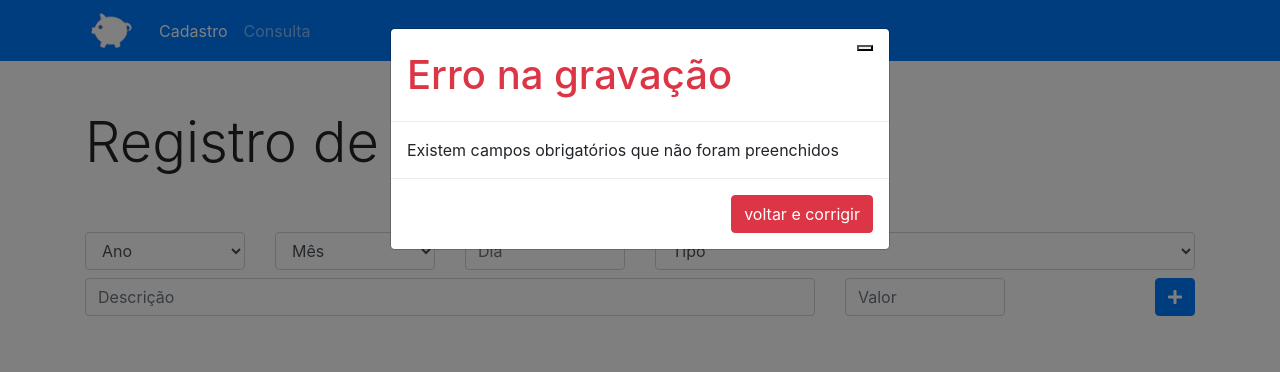
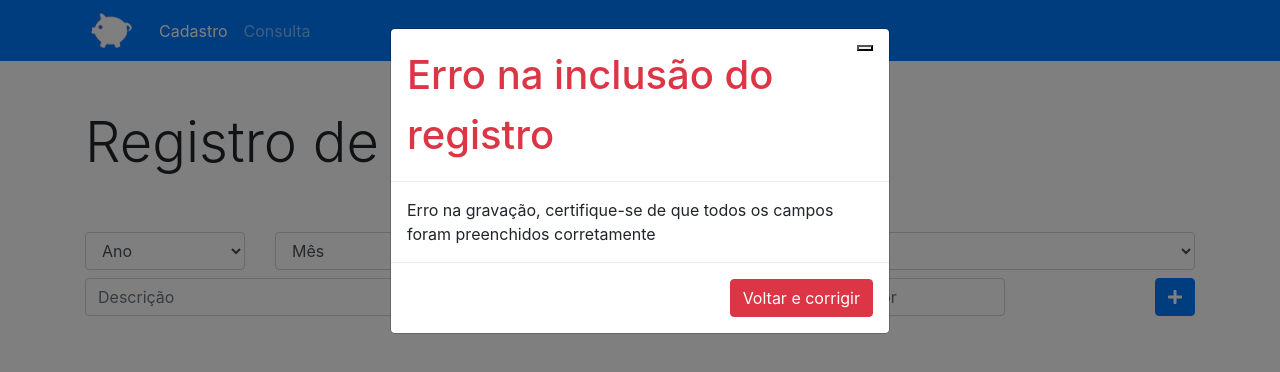
Before and after one commit to cosmo-matias/App_Orcamento_Pessoal, a plain HTML site: page index.html in a window 1280 px wide. Both pictures are taken after a click on the button 1175 px from the left and 297 px from the top of the page. Drawn offline with nearby package versions, Linux system fonts and the light colour scheme.

Commit message:
Refactoring do Modal

```diff
--- a/app.js
+++ b/app.js
@@ -60,10 +60,20 @@ function cadastrarDespesa(){
     if(despesa.validarDados()) {
         bd.gravar(despesa)
         //dialog de sucesso
-        $('#sucessoGravacao').modal('show')
+        document.getElementById('modal_titulo').innerHTML = 'Resgistro inserido com sucesso'
+        document.getElementById('modal_titulo_div').className = 'modal-header text-success'
+        document.getElementById('modal_conteudo').innerHTML = 'Despesa foi cadastrada com sucesso!'
+        document.getElementById('modal_btn').className = 'btn btn-success'
+        document.getElementById('modal_btn').innerHTML = 'Voltar'
+        $('#modalRegistraDespesas').modal('show')
     } else {
         //dilog de erro
-        $('#erroGravacao').modal('show')
+        document.getElementById('modal_titulo').innerHTML = 'Erro na inclusão do registro'
+        document.getElementById('modal_titulo_div').className = 'modal-header text-danger'
+        document.getElementById('modal_conteudo').innerHTML = 'Erro na gravação, certifique-se de que todos os campos foram preenchidos corretamente'
+        document.getElementById('modal_btn').innerHTML = 'Voltar e corrigir'
+        document.getElementById('modal_btn').className = 'btn btn-danger'
+        $('#modalRegistraDespesas').modal('show')
     }
 
 }
--- a/index.html
+++ b/index.html
@@ -110,38 +110,17 @@
       </div>
     </div>
 
-    <!-- Modal -->
-    <div class="modal fade" id="erroGravacao" tabindex="-1" aria-labelledby="exampleModalLabel" aria-hidden="true">
-      <div class="modal-dialog">
-        <div class="modal-content">
-          <div class="modal-header text-danger">
-            <h1 class="modal-title fs-5" id="exampleModalLabel">Erro na gravação</h1>
-            <button type="button" class="btn-close" data-bs-dismiss="modal" aria-label="Close"></button>
-          </div>
-          <div class="modal-body">
-            Existem campos obrigatórios que não foram preenchidos
-          </div>
-          <div class="modal-footer">
-            <button type="button" class="btn btn-danger" data-dismiss="modal">voltar e corrigir</button>
-          </div>
-        </div>
-      </div>
-    </div>
-  </body>
-
   <!-- Modal -->
-  <div class="modal fade" id="sucessoGravacao" tabindex="-1" aria-labelledby="exampleModalLabel" aria-hidden="true">
+  <div class="modal fade" id="modalRegistraDespesas" tabindex="-1" aria-labelledby="exampleModalLabel" aria-hidden="true">
     <div class="modal-dialog">
       <div class="modal-content">
-        <div class="modal-header text-success">
-          <h1 class="modal-title fs-5" id="exampleModalLabel">Resgistro inserido com sucesso</h1>
+        <div id="modal_titulo_div">
+          <h1 class="modal-title fs-5" id="modal_titulo"></h1>
           <button type="button" class="btn-close" data-bs-dismiss="modal" aria-label="Close"></button>
         </div>
-        <div class="modal-body">
-          Despesa foi cadastrada com sucesso!
-        </div>
+        <div class="modal-body" id="modal_conteudo"></div>
         <div class="modal-footer">
-          <button type="button" class="btn btn-success" data-dismiss="modal">voltar</button>
+          <button type="button" data-dismiss="modal" id="modal_btn">voltar</button>
         </div>
       </div>
     </div>
```
